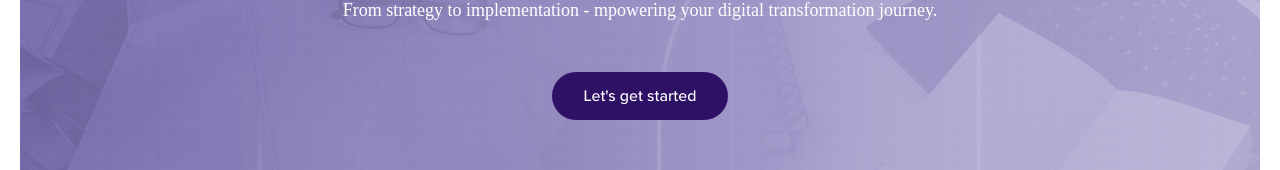
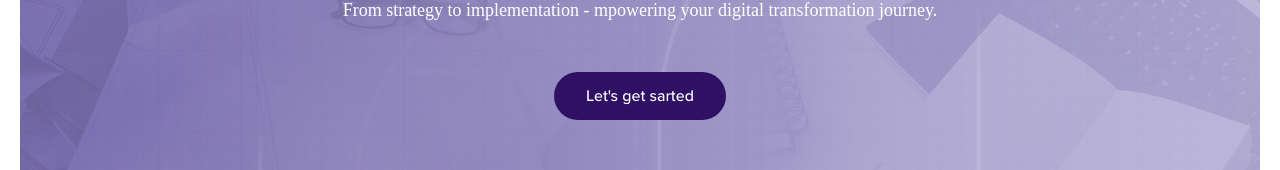
Before and after one commit to cyclebittt/pavewebyyyy, a Next.js app: page / in a window 1280 px wide. Shown: the part 464-634 px from the top of the page. Built offline with nearby package versions, Linux system fonts and the light colour scheme; a web font is replaced by a local one.

Commit message:
Update page.js

```diff
--- a/app/page.js
+++ b/app/page.js
@@ -59,7 +59,7 @@ export default function Home() {
 
           <Link href='/request' className="flex items-center relative group">
             <button className="px-4 py-2 md:px-8 md:py-3 text-sm md:text-base bg-violet-950 text-white rounded-full font-medium transition-all duration-500 group-hover:scale-105">
-              Let&apos;s get started
+              Let&apos;s get sarted
             </button>
             {/* <button className="w-12 h-12 flex items-center justify-center bg-violet-600 text-white rounded-full transition-all duration-500 z-10 -ml-2 group-hover:rounded-l-none group-hover:-ml-6">
               <ArrowUpRight />
```
